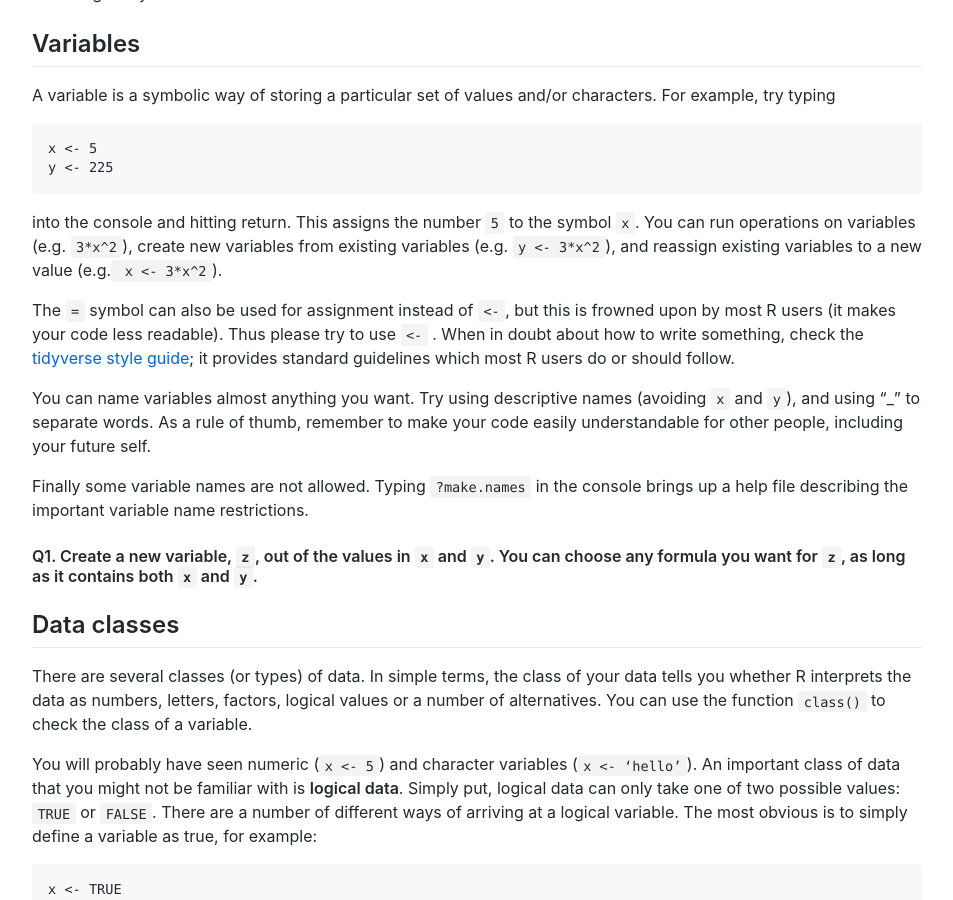
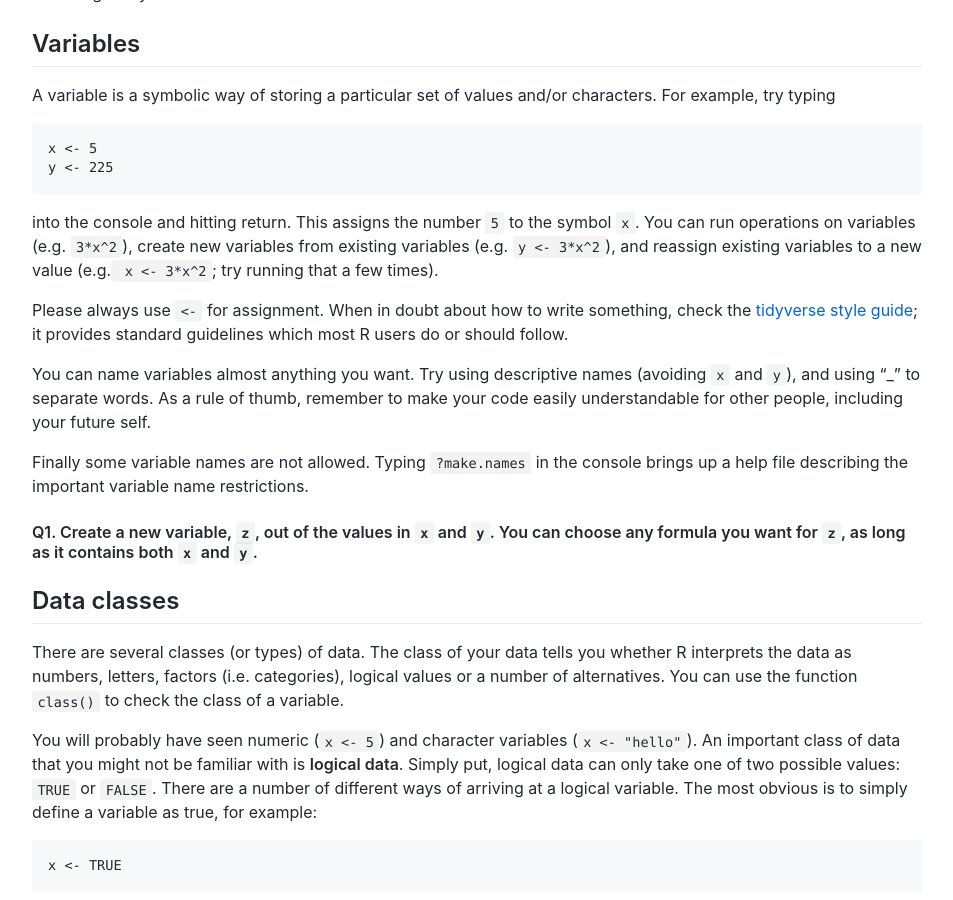
Before and after one commit to wurmlab/SBC361-programming-in-R, a Jekyll site: the page built from 2021/practical0/index.md, in a window 1280 px wide and 900 px high, scrolled down 1130 px. Shown: the whole window, without its empty margins (163-1116 px from the left). Built offline with Jekyll 4.4.1, drawn with Linux system fonts in a browser that asks for light colours; some of the changed text lies outside the part shown.

Commit message:
improve respect of style guid

````diff
--- a/2021/practical0/index.md
+++ b/2021/practical0/index.md
@@ -33,9 +33,9 @@ A variable is a symbolic way of storing a particular set of values and/or charac
 x <- 5
 y <- 225
 ```
-into the console and hitting return. This assigns the number `5` to the symbol `x`. You can run operations on variables (e.g. `3*x^2`), create new variables from existing variables (e.g. `y <- 3*x^2`), and reassign existing variables to a new value (e.g.` x <- 3*x^2`).
+into the console and hitting return. This assigns the number `5` to the symbol `x`. You can run operations on variables (e.g. `3*x^2`), create new variables from existing variables (e.g. `y <- 3*x^2`), and reassign existing variables to a new value (e.g.` x <- 3*x^2`; try running that a few times).
 
-The `=` symbol can also be used for assignment instead of `<-`, but this is frowned upon by most R users (it makes your code less readable). Thus please try to use `<-` . When in doubt about how to write something, check the [tidyverse style guide](https://adv-r.hadley.nz/index.html); it provides standard guidelines which most R users do or should follow.
+Please always use `<-` for assignment. When in doubt about how to write something, check the [tidyverse style guide](https://style.tidyverse.org); it provides standard guidelines which most R users do or should follow.
 
 You can name variables almost anything you want. Try using descriptive names (avoiding `x` and `y`), and using "_" to separate words. As a rule of thumb, remember to make your code easily understandable for other people, including your future self.
 
@@ -44,9 +44,9 @@ Finally some variable names are not allowed. Typing `?make.names` in the console
 #### Q1. Create a new variable, `z`, out of the values in `x` and `y`. You can choose any formula you want for `z`, as long as it contains both `x` and `y`.
 
 ## Data classes
-There are several classes (or types) of data.  In simple terms, the class of your data tells you whether R interprets the data as numbers, letters, factors, logical values or a number of alternatives. You can use the function `class()` to check the class of a variable.
+There are several classes (or types) of data.  The class of your data tells you whether R interprets the data as numbers, letters, factors (i.e. categories), logical values or a number of alternatives. You can use the function `class()` to check the class of a variable.
 
-You will probably have seen numeric (`x <- 5`) and character variables (`x <- ‘hello’`). An important class of data that you might not be familiar with is **logical data**. Simply put, logical data can only take one of two possible values: `TRUE` or `FALSE`. There are a number of different ways of arriving at a logical variable. The most obvious is to simply define a variable as true, for example:
+You will probably have seen numeric (`x <- 5`) and character variables (`x <- "hello"`). An important class of data that you might not be familiar with is **logical data**. Simply put, logical data can only take one of two possible values: `TRUE` or `FALSE`. There are a number of different ways of arriving at a logical variable. The most obvious is to simply define a variable as true, for example:
 
 ```R
 x <- TRUE
@@ -90,7 +90,7 @@ The main logical operators that you should be familiar with are the following:
 
 Play around with some of these operators in your own made-up logical expressions. Make sure you are comfortable assigning a logical value to a variable.
 
-We can create more sophisticated logical expressions using the "and" command and the "or" command. The "and" command is written `&` and called ampersand (keyboard shortcut Shift+7), while the "or" command is written `|` and called a vertical bar (keyboard shortcut Shift+\ on a standard Windows keyboard). These "operators" can be placed between two or more logical expressions - exactly as you would do in a spoken sentence. For example, the expression
+We can create more sophisticated logical expressions using the "and" command and the "or" command. The "and" command is written `&` and called ampersand (keyboard shortcut Shift+7), while the "or" command is written `|` and called a "pipe" or vertical bar (keyboard shortcut Shift+\ on a standard Windows keyboard). These "operators" can be placed between two or more logical expressions - exactly as you would do in a spoken sentence. For example, the expression
 
 ```R
 (x > 5) & (x <= 10)
@@ -134,7 +134,7 @@ In this case `x` is of class "character" because of the quotation marks. Try typ
 
 #### Q4. Given three variables (`x`, `y` and `z`), how would you write the following sentence in a logical expression?
 
-*The variable `x` is less than variable `y`, or is it greater than variable `z`?*
+*The variable `x` is less than variable `y`, or greater than variable `z`?*
 
 
 ## Types of Objects
@@ -168,16 +168,16 @@ in the console. You will find that `numeric_vec_squared` contains values taken f
 You can also perform operations involving several vectors, as long as the vectors have compatible lengths. For example, try typing
 
 ```R
-combined_vec1 <- numeric_vec*seq_vec1
+combined_vec1 <- numeric_vec * seq_vec1
 ```
 
 You will find that each of the elements of `combined_vec1` is equal to the product of the corresponding elements in `numeric_vec` and `seq_vec1`
 
-#### Q8. Try evaluating `combined_vec2 <- numeric_vec*seq_vec2` in the console. What happens? Why?
+#### Q8. Try evaluating `combined_vec2 <- numeric_vec * seq_vec2` in the console. What happens? Why?
 
 #### Q9. What do you type to find the length of a vector?
 
-#### Q10. In fact, compatible does not mean that vectors have to be exactly the same length. Try evaluating `combined_vec3 <- numeric_vec*rep_vec` in the console, and look at the result. What is the reasoning behind the values produced?
+#### Q10. In fact, compatible does not mean that vectors have to be exactly the same length. Try evaluating `combined_vec3 <- numeric_vec * rep_vec` in the console, and look at the result. What is the reasoning behind the values produced?
 
 ### Matrices
 Another major type of object in R is the **matrix**. A matrix is simply a rectangular grid of values. One of the simplest ways of producing a matrix is by combining several vectors through the functions `rbind()` and `cbind()`. Try `rbind(numeric_vec, seq_vec1)`.
@@ -218,6 +222,7 @@ Finally, you can create logical expressions that apply to an entire matrix. For
 ```
 
 There are a number of useful functions that can be applied to matrices. Have a look at each of the following functions, and try to make sense of the output:
+
 * `length()`
 * `dim()`
 * `t()`
@@ -247,7 +252,11 @@ matrix1[, c(2, 4)]
 #### Q17. Write your own script for creating a matrix from three separate vectors. The first vector, `vec1`, should be 50 elements long, and should simply contain the numbers 1 to 50. The second vector, `vec2`, should contain the square of these numbers (i.e. `vec1` raised to the power 2). The third vector, `vec3`, should contain the cube of these numbers (i.e. `vec1` raised to the power 3). Finally, create a matrix, `my_matrix`, which has `vec1` as the first row, `vec2` as the second row, and `vec3` as the third row.
 
 ### Data frame
-A very common type of object is the **data frame**. On the face of it, these look very similar to matrices. However, there are some important differences between data frames and matrices. The most important difference is that, in a matrix, all the elements need to be of the same class, while in a data frame, different classes are allowed. Several data frames are  loaded into R by default (e.g., `Puromycin`). Like in matrices, you can access different elements of the data frame using indices (`Puromycin[1, 1]`). While you can get to specific columns using an index (`Puromycin[, 2]`), R allows you to get to specific columns using their name and the dollar sign: `Puromycin$rate`. Note that, although the data frame is of class data frame, typing `Puromycin$rate` will return a vector of class numeric (try using the function `class()` to check this).
+A very common type of object is the **data frame**. On the face of it, these look very similar to matrices. However, there are some important differences between data frames and matrices. The most important difference is that, in a matrix, all the elements need to be of the same class, while in a data frame, different classes are allowed. Several data frames are  loaded into R by default (e.g., `Puromycin`). Check the help to understand what this data includes: `?Puromycin`.
+
+R allows you to get to specific columns using their name and the dollar sign: `Puromycin$rate`.  (it is also possible to use indices like in matrices, for example`Puromycin[1, 1]` or `Puromycin[, 2]`. But using indices is risky and should thus be avoided).
+
+Note that, although the data frame is of class data frame, typing `Puromycin$rate` will return a vector of class numeric (try using the function `class()` to check this).
 
 Normally, when R encounters columns with words in a data frame (rather than numbers), it automatically interprets them as data of a different type, the **factor** (this is true for R version 3, R version 4 interprets columns with words as data type **character**). This allows us to work with categorical data, by organising the data into discrete categories, known as levels (e.g., red, yellow and blue could be the levels of a column called ‘colour’). Type the following for an example:
 
@@ -323,8 +332,8 @@ Keep your code clean and tidy by making use of comments and white space and resp
 
 The following two examples make this point clear. Both programs do exactly the same thing, but one will make sense one year from now, and the other will not!
 
+### Example 1
 ```R
-Example 1
 boooom <-0.01
 blah2          =0.005
     blah3<- 0.0036
@@ -333,9 +342,9 @@ tadayeahmanfunky<-100*exp(bigblah*10)
 tadayeahmanfunky
 ```
 
+### Example 2
+
 ```R
-Example 2
-
 #--------------------------------
 # Program:     population_size.R
 # Author:      Bob Verity
@@ -367,7 +376,9 @@ end_size
 ```
 
 #### Q25. Write  your own well annotated and fully functional script for calculating the volume of a rectangular room with the following dimensions:
-length: 5m
-width: 4m
-height: 3m
+
+* length: 5m
+* width: 4m
+* height: 3m
+
 The layout and design of the program are much more important than the calculations here!
````
Also changed, not shown: other parts of 2021/practical0/index.md (+8 -4 lines).
